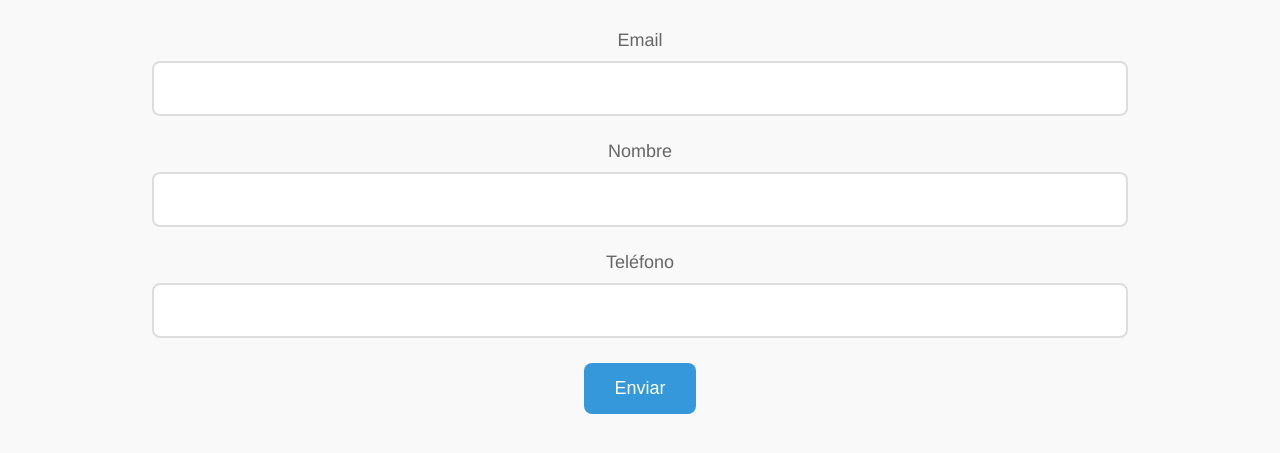
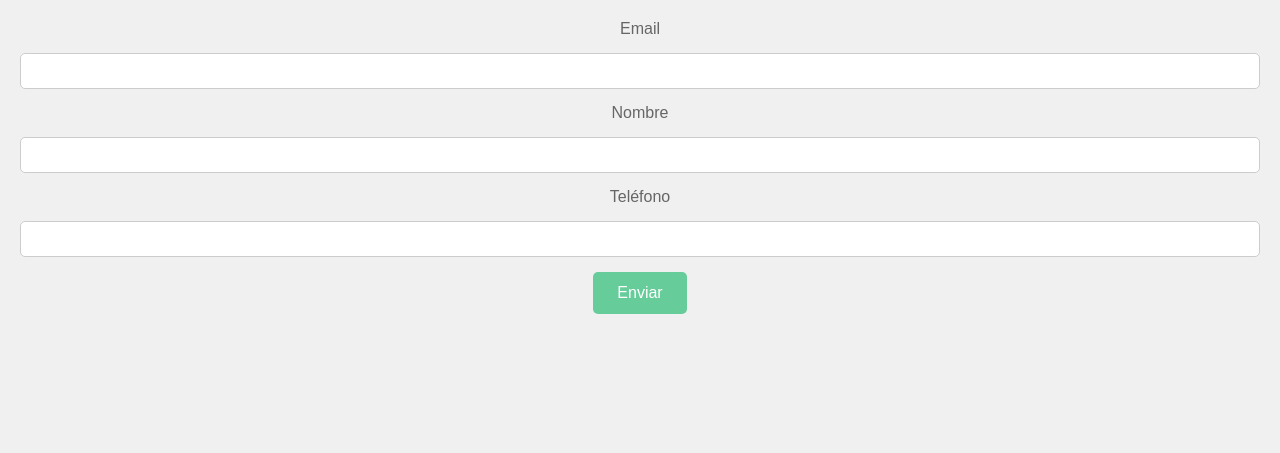
Before and after one commit to AmairaniMartinezM/frontend-, a Flask app: page /insertar.html in a window 1280 px wide. Shown: the top 453 px of the page. Run offline with Flask 3, Linux system fonts and the light colour scheme.

Commit message:
Update insertar.html
si

```diff
--- a/templates/insertar.html
+++ b/templates/insertar.html
@@ -1,54 +1,56 @@
 <!DOCTYPE html>
 <html lang="es">
-
 <head>
     <meta charset="UTF-8">
     <meta name="viewport" content="width=device-width, initial-scale=1.0">
     <title>Contactos</title>
     <style>
         body {
-        font-family: 'Helvetica', sans-serif;
-        background-color: #f9f9f9; /* Color de fondo suave */
-        color: #555; /* Color de texto principal */
+            font-family: 'Arial', sans-serif;
+            background-color: #f0f0f0; /* Color de fondo pastel */
+            color: #333; /* Color de texto principal */
             margin: 0;
-        padding: 30px;
+            padding: 20px;
             text-align: center;
         }
 
         label {
             display: block;
-        margin-bottom: 10px;
+            margin-bottom: 5px;
             color: #666; /* Color de texto para etiquetas */
-        font-size: 18px;
         }
 
         input {
-        padding: 15px;
-        margin-bottom: 25px;
-        border: 2px solid #ddd; /* Color de borde para campos de entrada */
-        border-radius: 8px;
-        font-size: 18px;
-        width: 80%;
+            padding: 8px;
+            margin-bottom: 15px;
+            border: 1px solid #ccc; /* Color de borde para campos de entrada */
+            border-radius: 5px;
+            font-size: 16px;
+            width: 100%;
             box-sizing: border-box;
         }
 
         button {
-        padding: 15px 30px;
-        background-color: #3498db; /* Color de fondo para botones */
+            padding: 12px 24px;
+            background-color: #66cc99; /* Color de fondo para botones */
             color: #fff; /* Color de texto para botones */
             border: none;
-        border-radius: 8px;
+            border-radius: 5px;
             cursor: pointer;
             transition: background-color 0.3s;
-        font-size: 18px;
+            font-size: 16px;
         }
 
         button:hover {
-        background-color: #2980b9; /* Color de fondo para botones al pasar el ratón */
+            background-color: #4da573; /* Color de fondo para botones al pasar el ratón */
+        }
+
+        /* Agregado: Espaciado entre elementos */
+        label, input, button {
+            margin-bottom: 15px;
         }
     </style>
 </head>
-
 <body>
     <script type="text/javascript" src="../static/js/insert.js"></script>
     <label for="email">Email</label>
@@ -57,6 +59,6 @@
     <input type="text" id="nombre"><br>
     <label for="telefono">Teléfono</label>
     <input type="number" id="telefono"><br>
-    <button onclick="insert(document.getElementById('email').value, document.getElementById('nombre').value, document.getElementById('telefono').value)">Enviar</button></body>
-
+    <button onclick="insert(document.getElementById('email').value, document.getElementById('nombre').value, document.getElementById('telefono').value)">Enviar</button>
+</body>
 </html>
```
Lines whose indentation alone changed are shown as unchanged.
